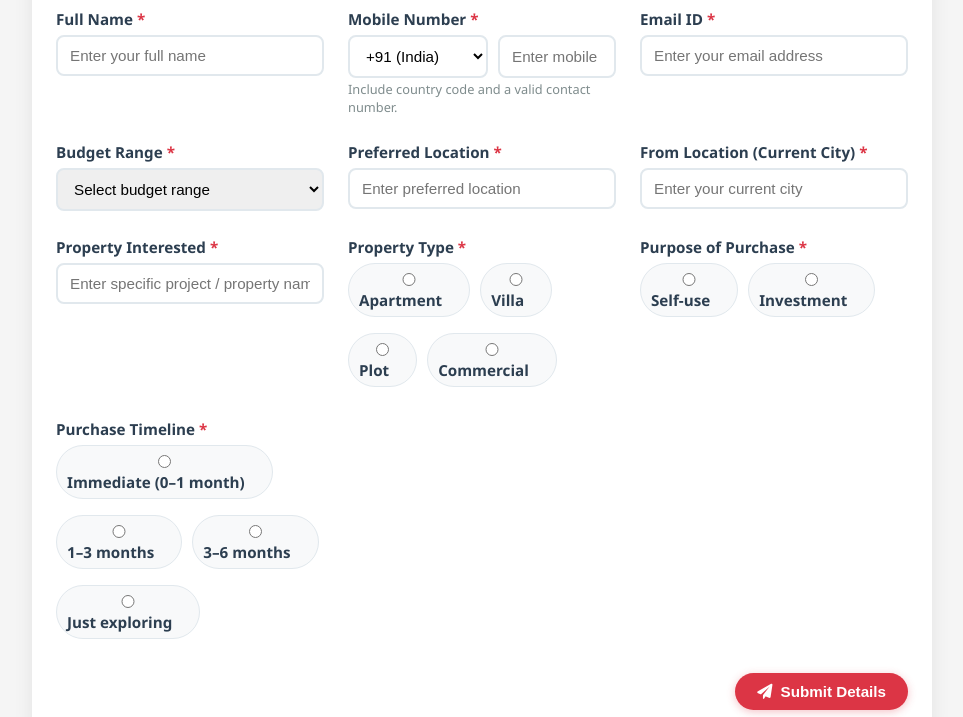
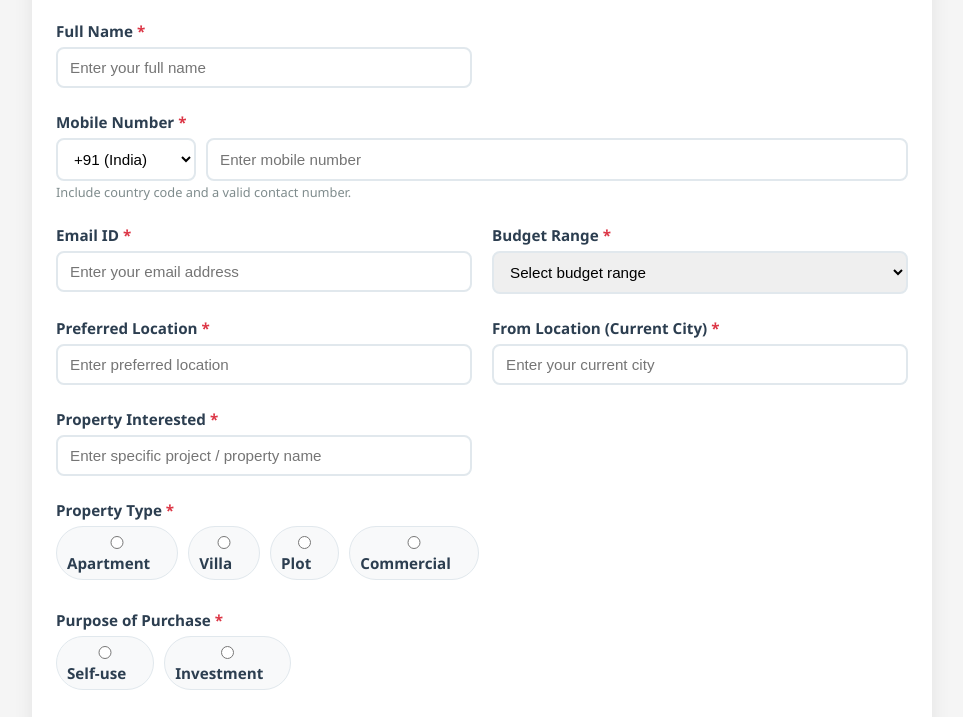
Before and after one commit to AbdulKalam-creator/CRM--UI, a plain HTML site: page DM Lead capture form.html in a window 1280 px wide. Shown: the part 133-850 px from the top of the page, without its empty margins (158-1121 px from the left). Drawn offline with Linux system fonts and the light colour scheme.

Commit message:
Update DM Lead capture form.html

```diff
--- a/DM Lead capture form.html
+++ b/DM Lead capture form.html
@@ -18,9 +18,9 @@
             min-height: 100vh;
             color: #333;
             display: flex;
-            align-items: center;
+            align-items: flex-start;
             justify-content: center;
-            padding: 20px;
+            padding: 32px 20px;
         }
 
         .form-container {
@@ -31,6 +31,7 @@
             box-shadow: 0 4px 20px rgba(0, 0, 0, 0.08);
             overflow: hidden;
             border-top: 4px solid #dc3545;
+            margin: 0 auto;
         }
 
         .form-header {
@@ -76,12 +77,18 @@
 
         .form-grid {
             display: grid;
-            grid-template-columns: repeat(auto-fit, minmax(260px, 1fr));
-            gap: 18px 24px;
+            grid-template-columns: 1fr 1fr;
+            gap: 16px 20px;
+            align-items: start;
         }
 
         .form-group {
             margin-bottom: 8px;
+            min-width: 0;
+        }
+
+        .form-group.full {
+            grid-column: 1 / -1;
         }
 
         .form-group label {
@@ -120,6 +127,7 @@
             display: grid;
             grid-template-columns: 140px 1fr;
             gap: 10px;
+            align-items: stretch;
         }
 
         .country-code {
@@ -207,6 +215,12 @@
                 grid-template-columns: 1fr;
             }
         }
+
+        @media (max-width: 820px) {
+            .form-grid {
+                grid-template-columns: 1fr;
+            }
+        }
     </style>
 </head>
 <body>
@@ -239,7 +253,7 @@
                     </div>
 
                     <!-- Mobile Number with Country Code -->
-                    <div class="form-group">
+                    <div class="form-group full">
                         <label for="mobileNumber" class="required">Mobile Number</label>
                         <div class="phone-input-group">
                             <select id="countryCode" name="countryCode" class="country-code" required>
@@ -345,7 +359,7 @@
                     </div>
 
                     <!-- Property Type -->
-                    <div class="form-group">
+                    <div class="form-group full">
                         <label for="propertyType" class="required">Property Type</label>
                         <div class="radio-group">
                             <label class="radio-option">
@@ -368,7 +382,7 @@
                     </div>
 
                     <!-- Preferred Configuration (Conditional - Only for Apartment/Villa) -->
-                    <div class="form-group" id="preferredConfigGroup" style="display: none;">
+                    <div class="form-group full" id="preferredConfigGroup" style="display: none;">
                         <label for="preferredConfiguration" class="required">Preferred Configuration</label>
                         <select id="preferredConfiguration" name="preferredConfiguration">
                             <option value="">Select configuration</option>
@@ -380,7 +394,7 @@
                     </div>
 
                     <!-- Purpose of Purchase -->
-                    <div class="form-group">
+                    <div class="form-group full">
                         <label for="purposeOfPurchase" class="required">Purpose of Purchase</label>
                         <div class="radio-group">
                             <label class="radio-option">
@@ -395,7 +409,7 @@
                     </div>
 
                     <!-- Purchase Timeline -->
-                    <div class="form-group">
+                    <div class="form-group full">
                         <label for="purchaseTimeline" class="required">Purchase Timeline</label>
                         <div class="radio-group">
                             <label class="radio-option">
```
